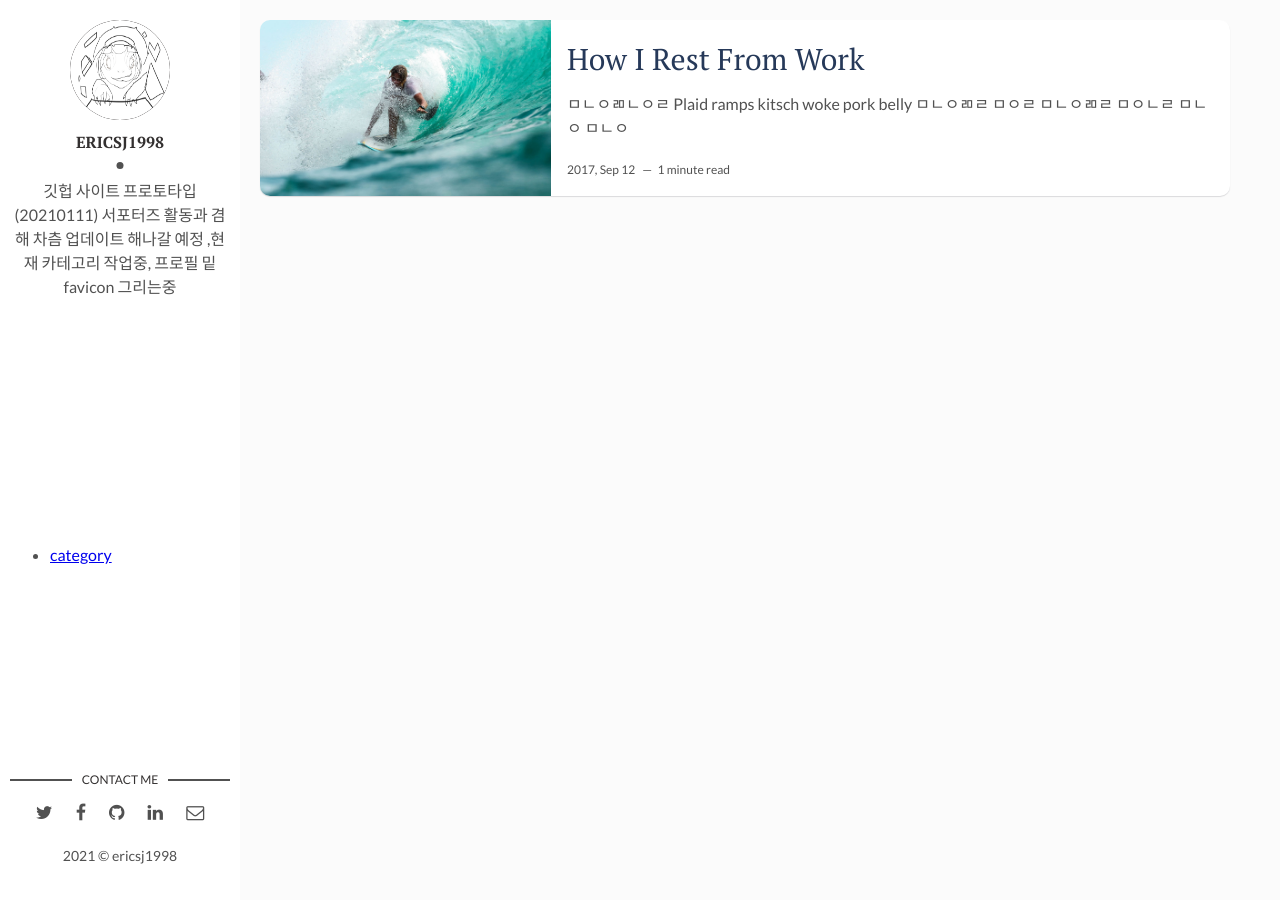
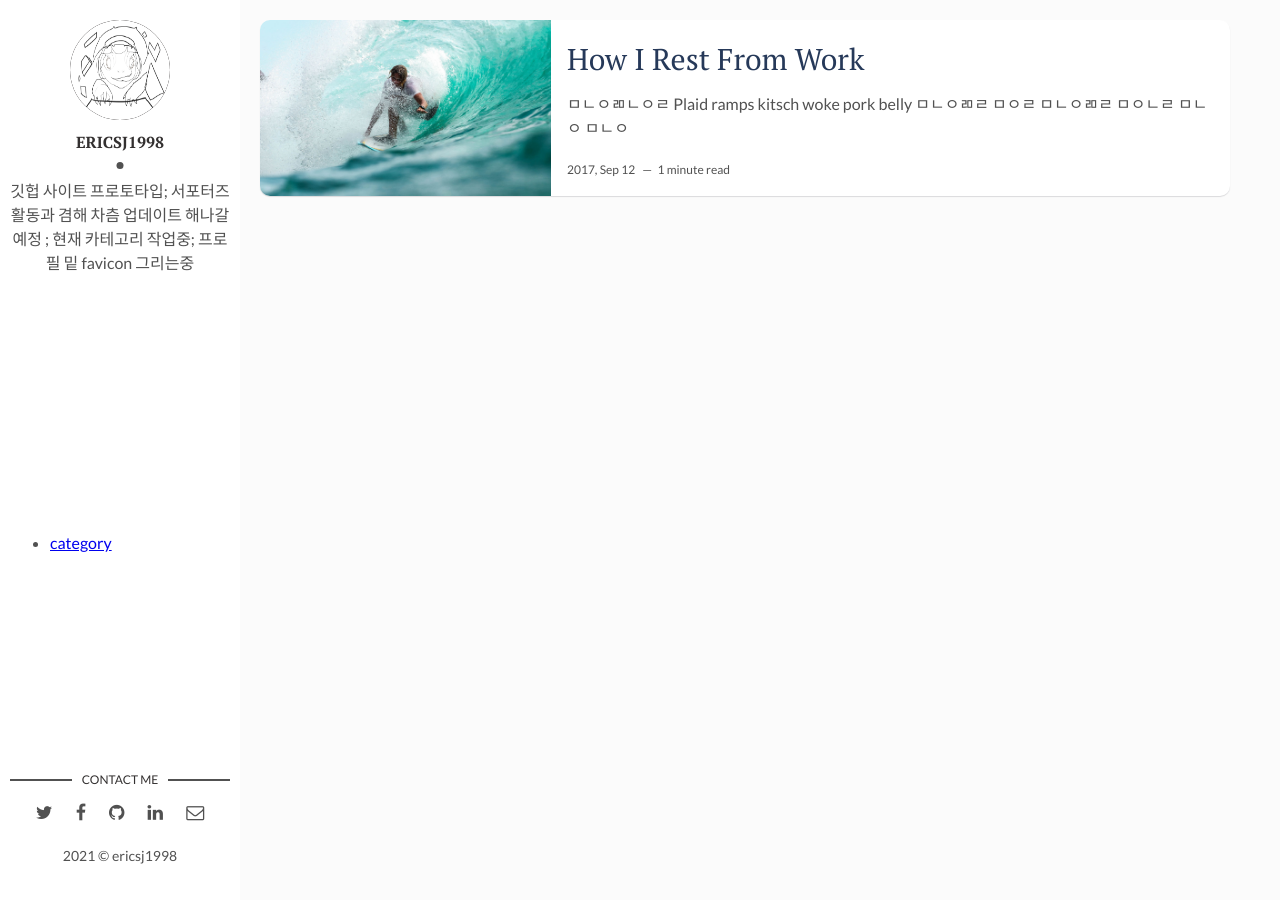
Before and after one commit to ericsj1998/ericsj1998.github.io, a Jekyll site: the page built from index.html, in a window 1280 px wide. Built offline with Jekyll 4.4.1, drawn with Linux system fonts in a browser that asks for light colours; the list of posts is cut into pages by our own code.

Commit message:
Update _config.yml

```diff
--- a/_config.yml
+++ b/_config.yml
@@ -9,7 +9,7 @@ site-twitter: #if your site has a twitter account, enter it here
 # Author Settings
 author: ericsj1998 # add your name
 author-img: ericsj1998pro.jpg # add your photo
-about-author: 깃헙 사이트 프로토타입(20210111) 서포터즈 활동과 겸해 차츰 업데이트 해나갈 예정 ,현재 카테고리 작업중, 프로필 밑 favicon 그리는중  # add description
+about-author: 깃헙 사이트 프로토타입; 서포터즈 활동과 겸해 차츰 업데이트 해나갈 예정 ;  현재 카테고리 작업중;   프로필 밑 favicon 그리는중  # add description
 social-twitter: sdf # add your Twitter handle
 social-facebook: sdf # add your Facebook handle
 social-github: ericsj1998 # add your Github handle
```
